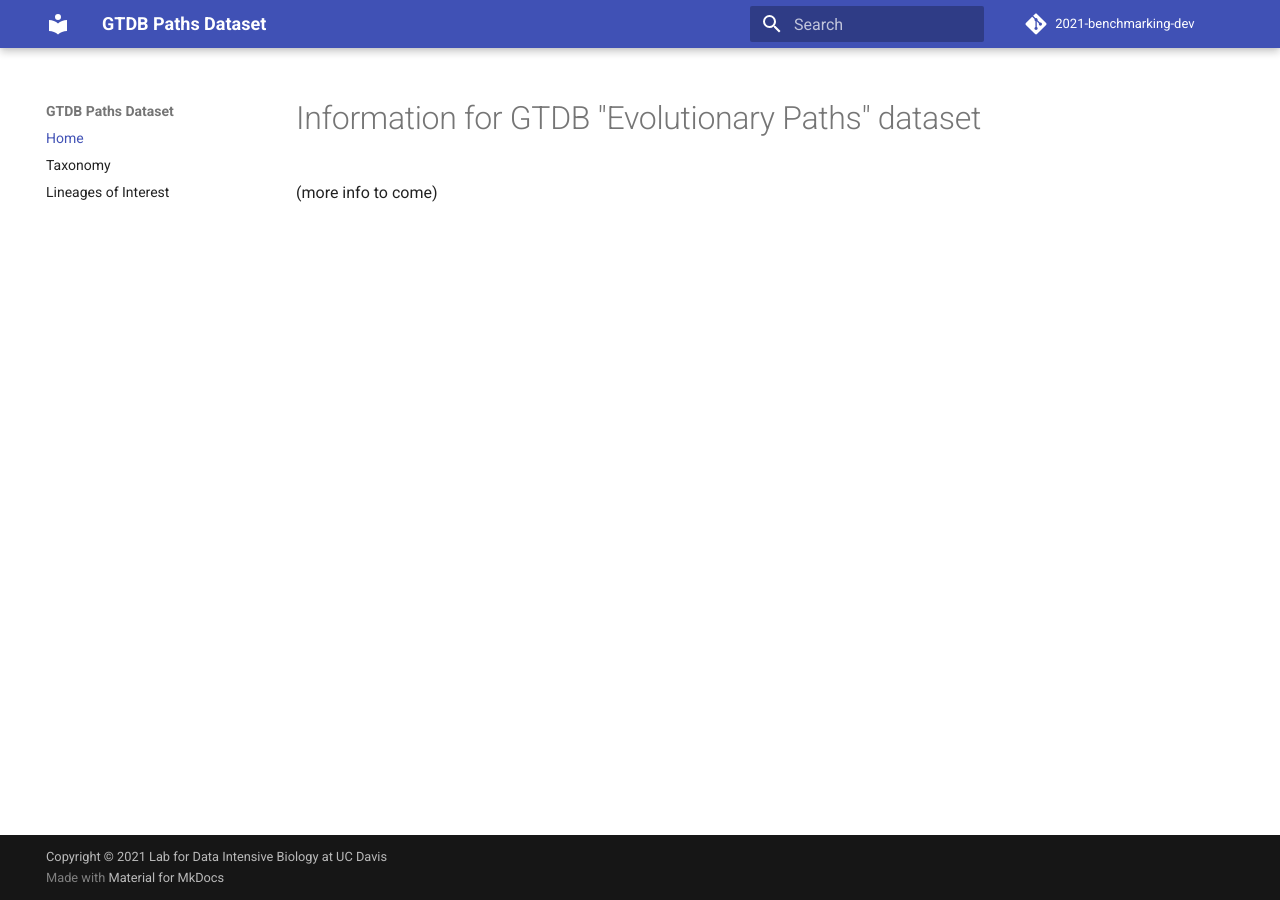
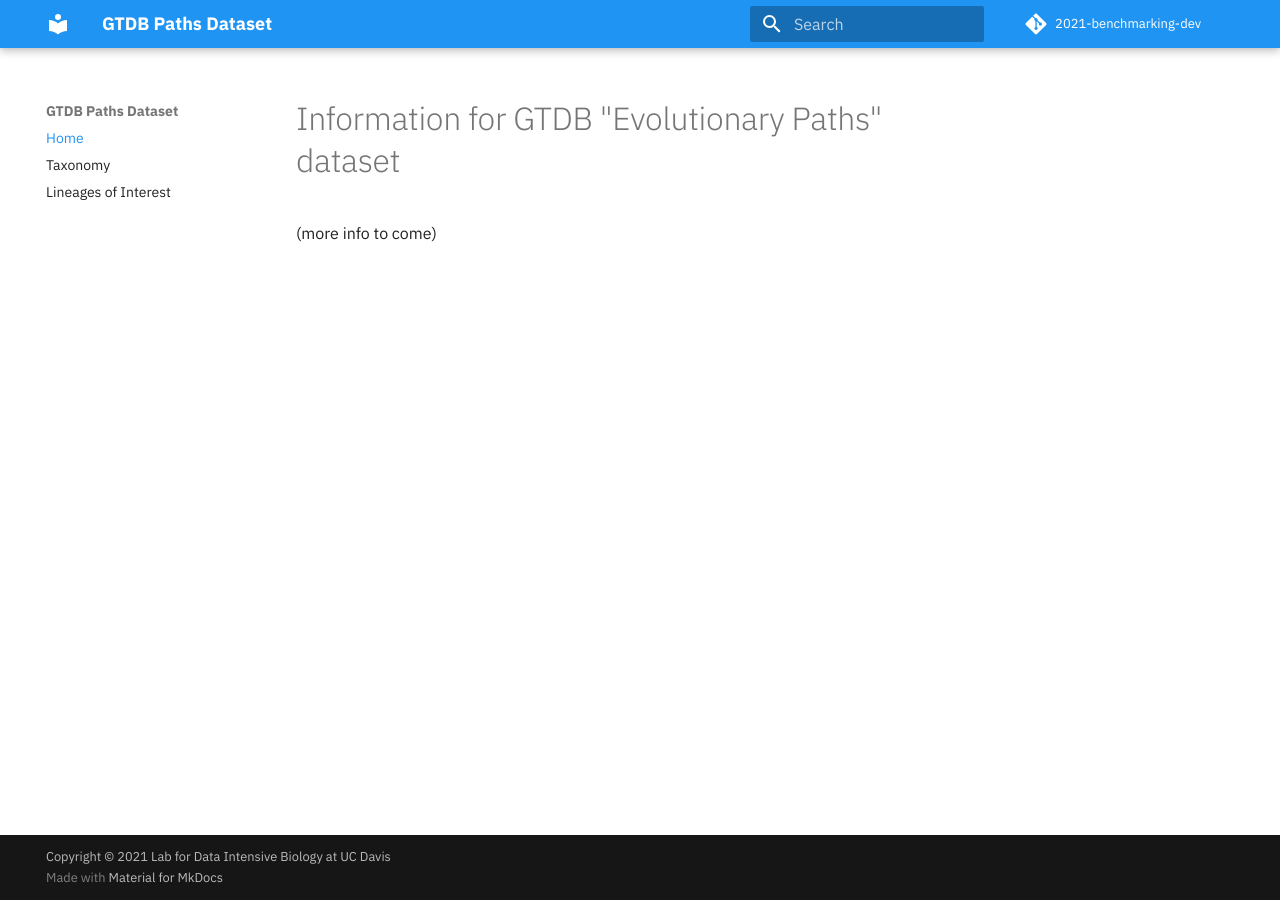
Before and after one commit to bluegenes/2021-benchmarking-dev, an MkDocs documentation site: the page built from docs/index.md, in a window 1280 px wide. Built offline with MkDocs 1.6.1 and Material for MkDocs 9.7.7, drawn with Linux system fonts in a browser that asks for light colours; comment, search, counter and statistics services are not loaded.

Commit message:
try again

```diff
--- a/mkdocs.yml
+++ b/mkdocs.yml
@@ -2,16 +2,41 @@ site_name: GTDB Paths Dataset
 site_url: http://bluegenes.github.io/2021-benchmarking-dev
 repo_name: 2021-benchmarking-dev
 repo_url: https://github.com/bluegenes/2021-benchmarking-dev
-edit_uri: ""
+edit_uri: "edit/main/docs"
 
 copyright: 'Copyright &copy; 2021 <a href="http://ivory.idyll.org/lab/">Lab for Data Intensive Biology</a> at UC Davis'
 
 # change directory names here
-docs_dir: docs
-site_dir: site
+#docs_dir: docs
+#site_dir: site
 
+# Theme
 theme:
   name: material
+  font:
+    text: IBM Plex Sans
+    code: IBM Plex Mono
+  # Choose between specifying a file with "logo"
+  # or using a built-in one with "icon"
+  #logo: assets/bee.png
+  icon:
+    logo: material/library
+  features:
+    #- navigation.tabs
+    - navigation.instant
+    - navigation.expand
+  palette:
+    scheme: default
+    primary: blue
+    accent: teal
+
+# Plugins
+plugins:
+  - search
+  - mkdocs-table-reader-plugin
+
+#theme:
+#  name: material
 
   # pretty colors! see https://squidfunk.github.io/mkdocs-material/getting-started/#primary-colors
   #palette:
```
Also changed, not shown: 1 other file.
